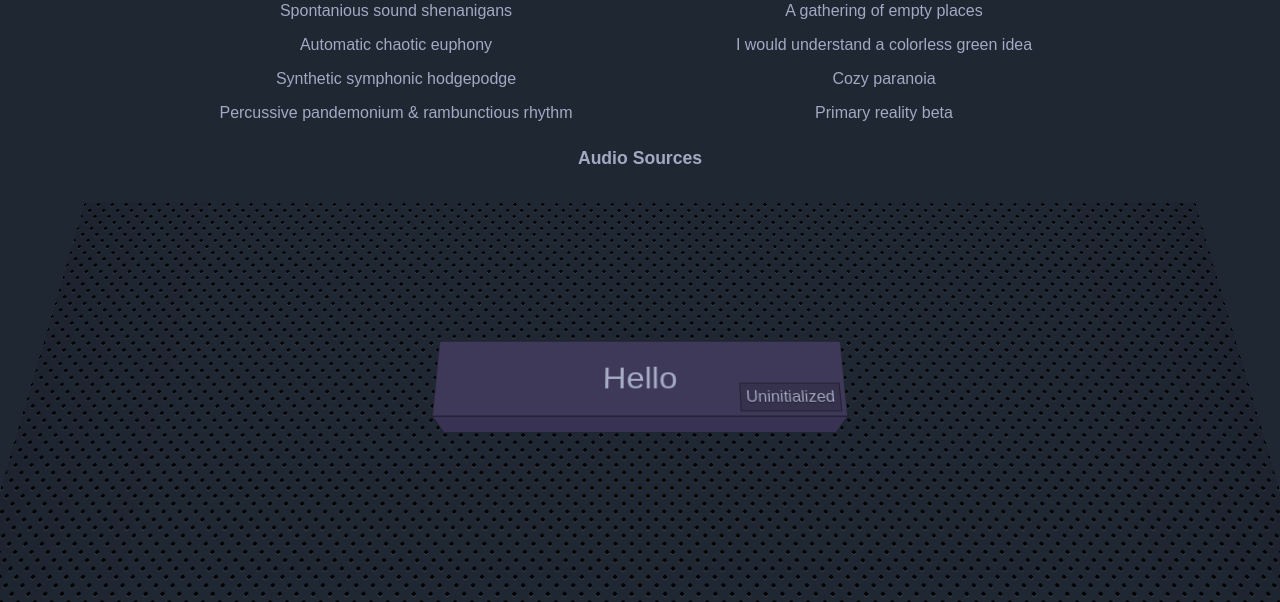
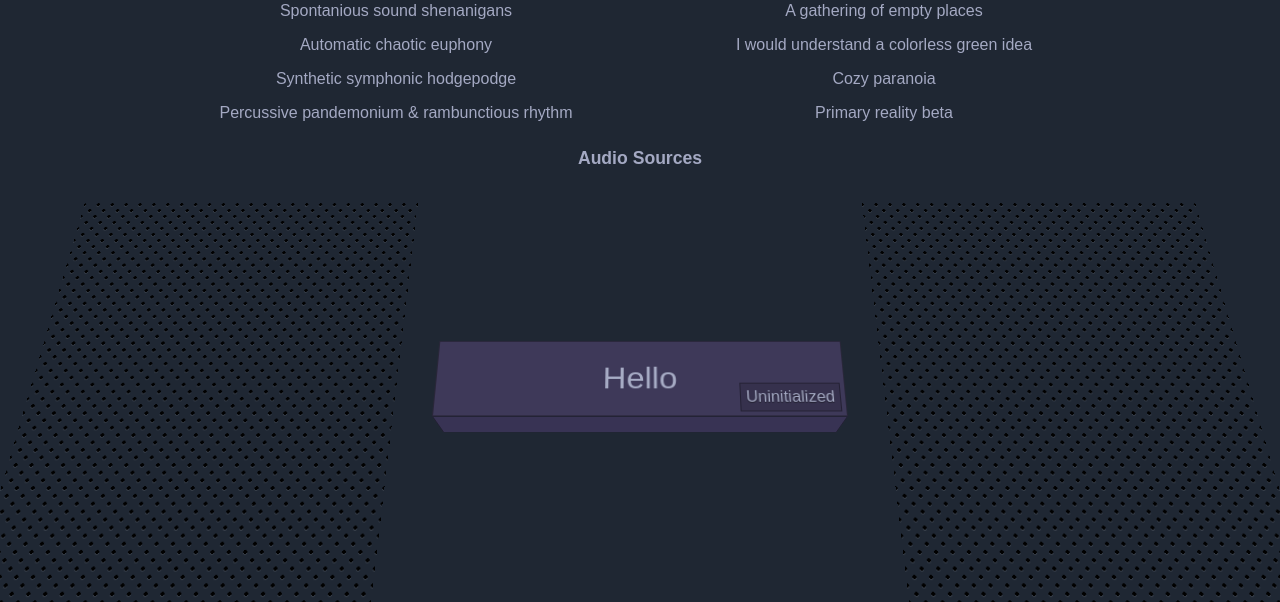
Before and after one commit to 1j01/audio-sponge, a web app: file public/app.html in a window 1280 px wide. Shown: the part 275-877 px from the top of the page. Run offline with its HTML, style and script files only (its server is not run), Linux system fonts and the light colour scheme.

Commit message:
Separate what are supposed to be speaker grills

```diff
--- a/public/app.html
+++ b/public/app.html
@@ -43,7 +43,8 @@
 					<div class="face bm"></div>
 					<div class="face tp"></div>
 				</div>
-				<div class="surface-plane"></div>
+				<div class="surface-plane left"></div>
+				<div class="surface-plane right"></div>
 			</div>
 		</div>
 		<script src="lib/coffeescript.js"></script>
--- a/public/scene.css
+++ b/public/scene.css
@@ -193,21 +193,21 @@ button.shape {
 .status-indicator.live {
 	color: #F44336;
 }
-/* TODO: make it so the button isn't resting on what is supposed to be a speaker grill,
-probably just make it into two speaker grills either side of the button */
+.surface-plane.left {
+	left: 0;
+}
+.surface-plane.right {
+	right: 0;
+}
 .surface-plane {
 	position: absolute;
-	width: 100%;
+	width: 30%;
 	height: 100%;
-	/*background: rgb(13, 27, 33);*/
-	box-shadow: rgba(0, 0, 0, 0.18) 0 0 500px 0px inset;
-	/*background: #ececec;*/
 	transform: translateZ(-2em);
 	background:
 		radial-gradient(black 15%, transparent 16%) 0 0,
 		radial-gradient(black 15%, transparent 16%) 8px 8px,
 		radial-gradient(rgba(255,255,255,.1) 15%, transparent 20%) 0 1px,
 		radial-gradient(rgba(255,255,255,.1) 15%, transparent 20%) 8px 9px;
-	/*background-color:#282828;*/
 	background-size:16px 16px;
 }
```
